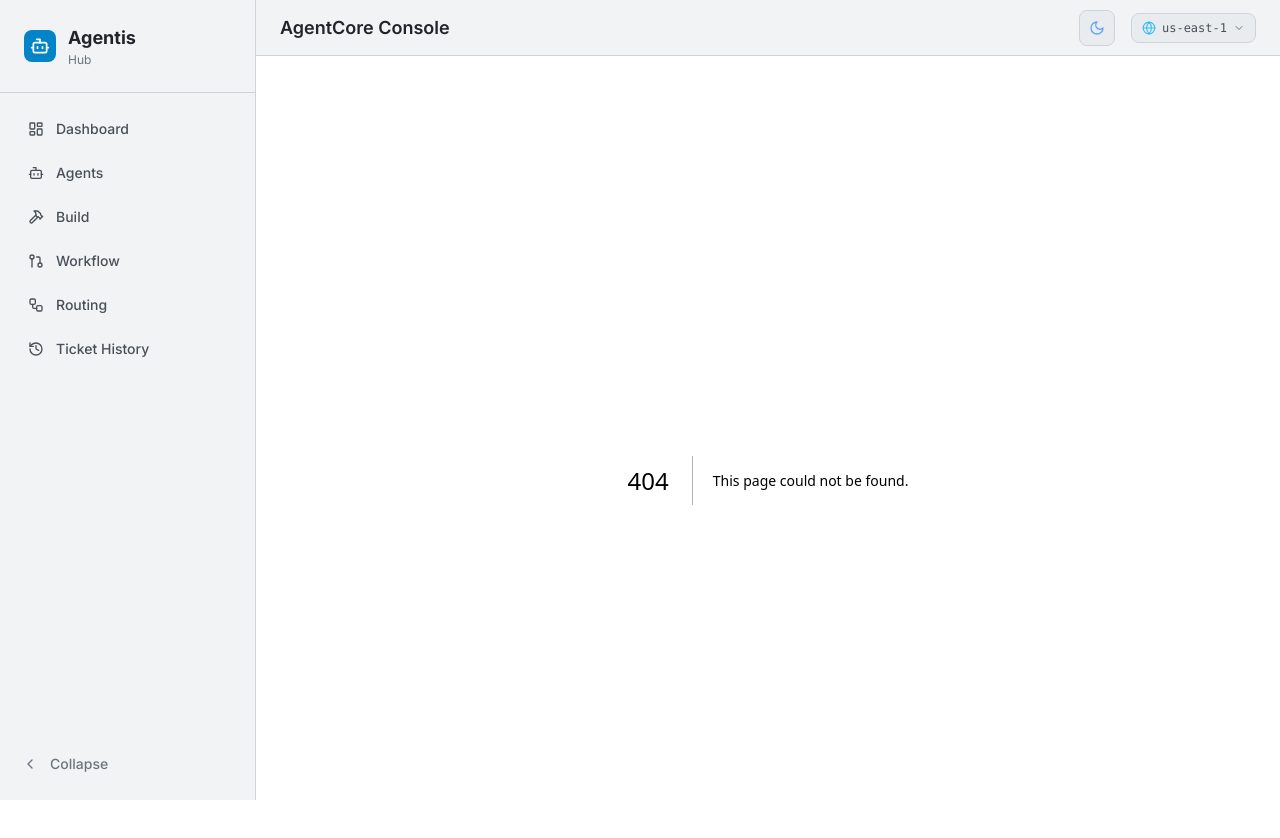
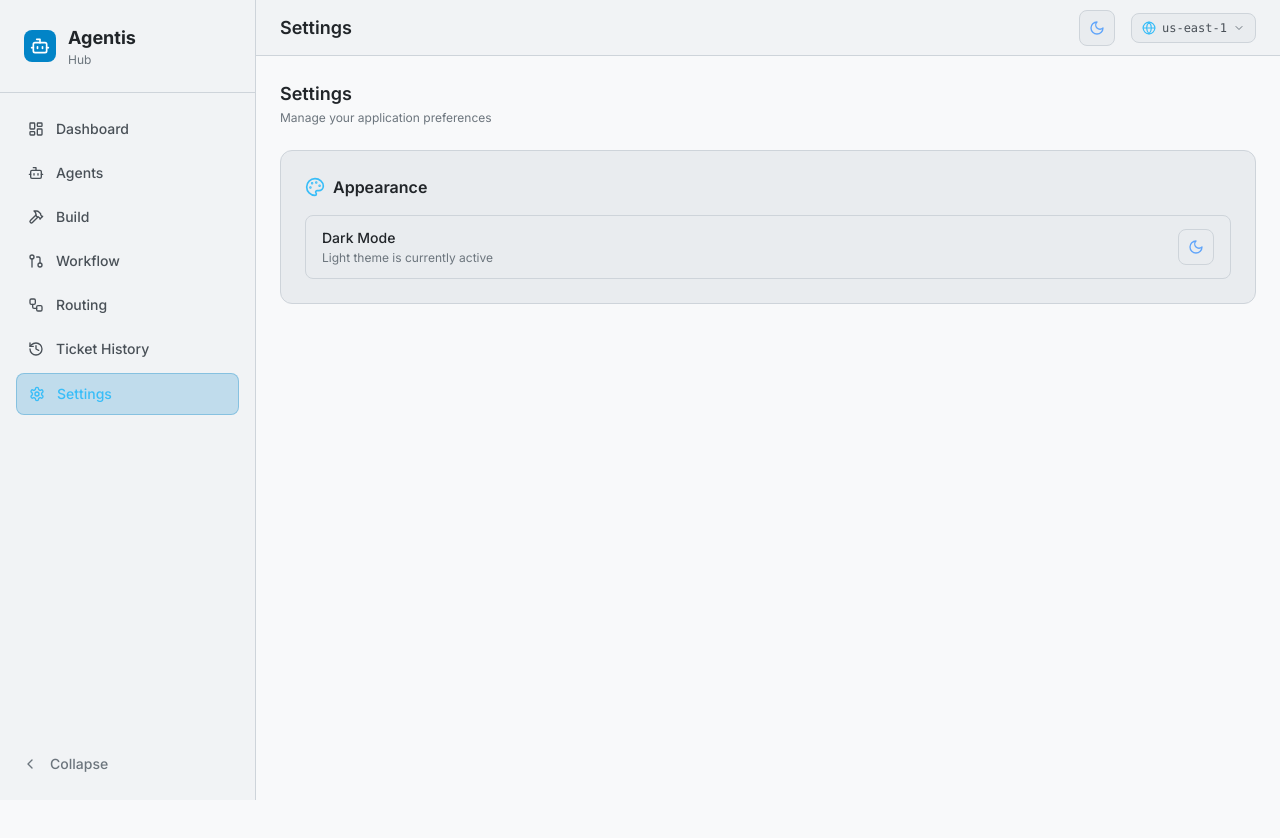
Before and after one commit to tycenjmccann/agentcore-console, a Next.js app: page /settings in a window 1280 px wide. Before the commit this address had no page. Shown: the top 838 px of the page. After the commit the page ends 800 px from the top, so only its background shows below. Built offline with nearby package versions, Linux system fonts and the light colour scheme.

Commit message:
feat: add Settings page with dark mode toggle and sidebar navigation
- Create src/app/settings/page.tsx with Appearance section and ThemeToggle
- Add Settings nav entry to Sidebar with Settings icon from lucide-react
- Add /settings to pageTitles map in Header.tsx

```diff
--- /dev/null
+++ b/src/app/settings/page.tsx
@@ -0,0 +1,43 @@
+"use client";
+
+import ThemeToggle from "@/components/layout/ThemeToggle";
+import { useTheme } from "@/lib/theme";
+import { Palette } from "lucide-react";
+
+export default function SettingsPage() {
+  const { theme } = useTheme();
+
+  return (
+    <div className="space-y-6">
+      <div>
+        <h2 className="text-lg font-semibold text-[var(--color-text-primary)]">Settings</h2>
+        <p className="text-xs text-[var(--color-text-muted)] mt-0.5">
+          Manage your application preferences
+        </p>
+      </div>
+
+      {/* Appearance Section */}
+      <div className="card">
+        <div className="flex items-center gap-2 mb-4">
+          <Palette className="w-5 h-5 text-brand-400" />
+          <h3 className="text-base font-semibold text-[var(--color-text-primary)]">Appearance</h3>
+        </div>
+
+        <div className="space-y-4">
+          {/* Dark Mode Toggle */}
+          <div className="flex items-center justify-between py-3 px-4 rounded-lg bg-surface-2 border border-surface-4">
+            <div>
+              <p className="text-sm font-medium text-[var(--color-text-primary)]">Dark Mode</p>
+              <p className="text-xs text-[var(--color-text-muted)] mt-0.5">
+                {theme === "dark"
+                  ? "Dark theme is currently active"
+                  : "Light theme is currently active"}
+              </p>
+            </div>
+            <ThemeToggle />
+          </div>
+        </div>
+      </div>
+    </div>
+  );
+}
--- a/src/components/layout/Header.tsx
+++ b/src/components/layout/Header.tsx
@@ -14,6 +14,7 @@ const pageTitles: Record<string, string> = {
   "/routing": "Routing",
   "/tickets": "Ticket History",
   "/invoke": "Invoke",
+  "/settings": "Settings",
 };
 
 export default function Header() {
--- a/src/components/layout/Sidebar.tsx
+++ b/src/components/layout/Sidebar.tsx
@@ -2,7 +2,7 @@
 
 import Link from "next/link";
 import { usePathname } from "next/navigation";
-import { LayoutDashboard, Bot, Hammer, Workflow, History, GitPullRequest, ChevronLeft, ChevronRight } from "lucide-react";
+import { LayoutDashboard, Bot, Hammer, Workflow, History, GitPullRequest, Settings, ChevronLeft, ChevronRight } from "lucide-react";
 import { cn } from "@/lib/utils";
 import { useSidebar } from "@/components/layout/sidebar/SidebarContext";
 
@@ -13,6 +13,7 @@ const navItems = [
   { href: "/workflow", label: "Workflow", icon: GitPullRequest },
   { href: "/routing", label: "Routing", icon: Workflow },
   { href: "/tickets", label: "Ticket History", icon: History },
+  { href: "/settings", label: "Settings", icon: Settings },
 ];
 
 export default function Sidebar() {
```
